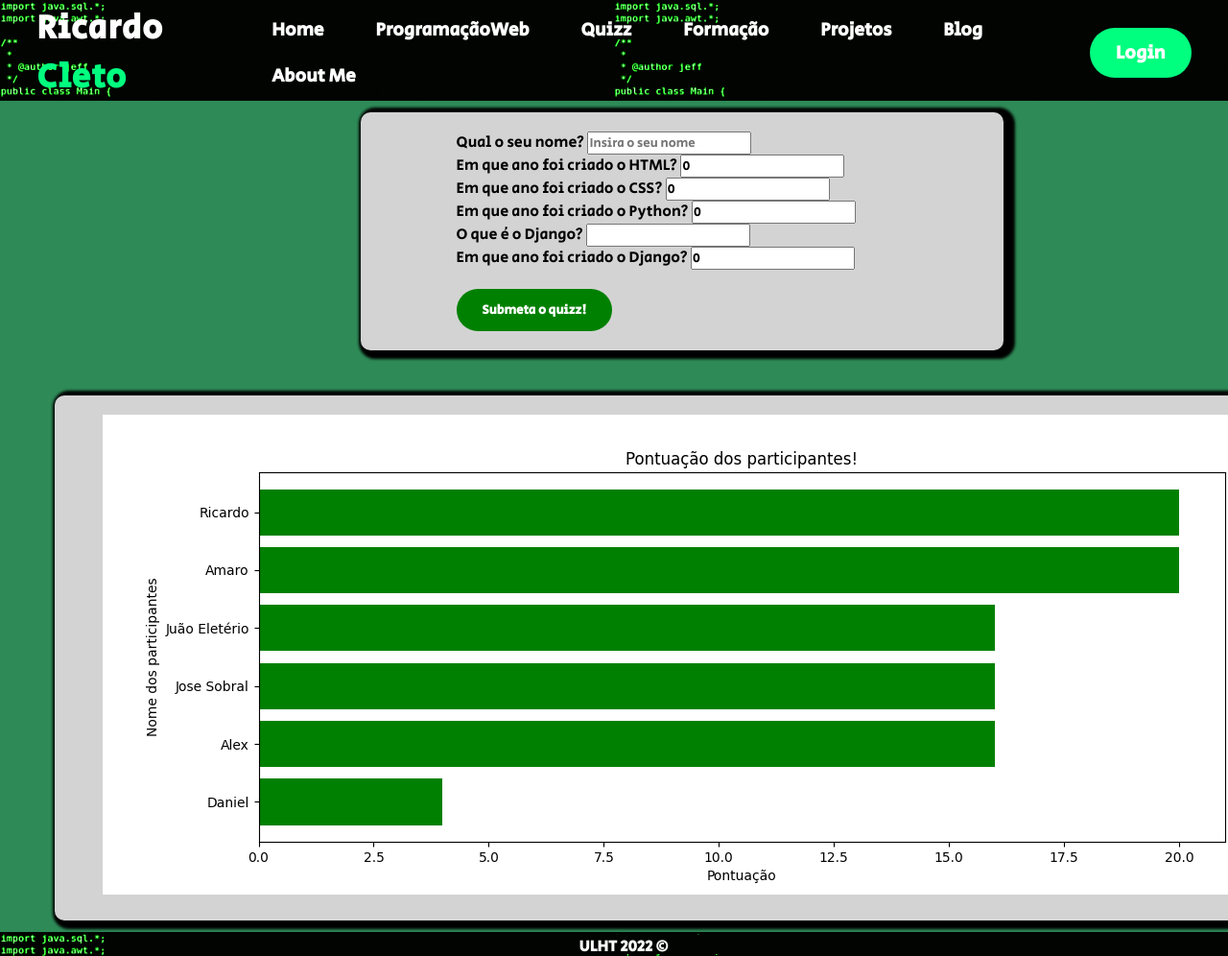
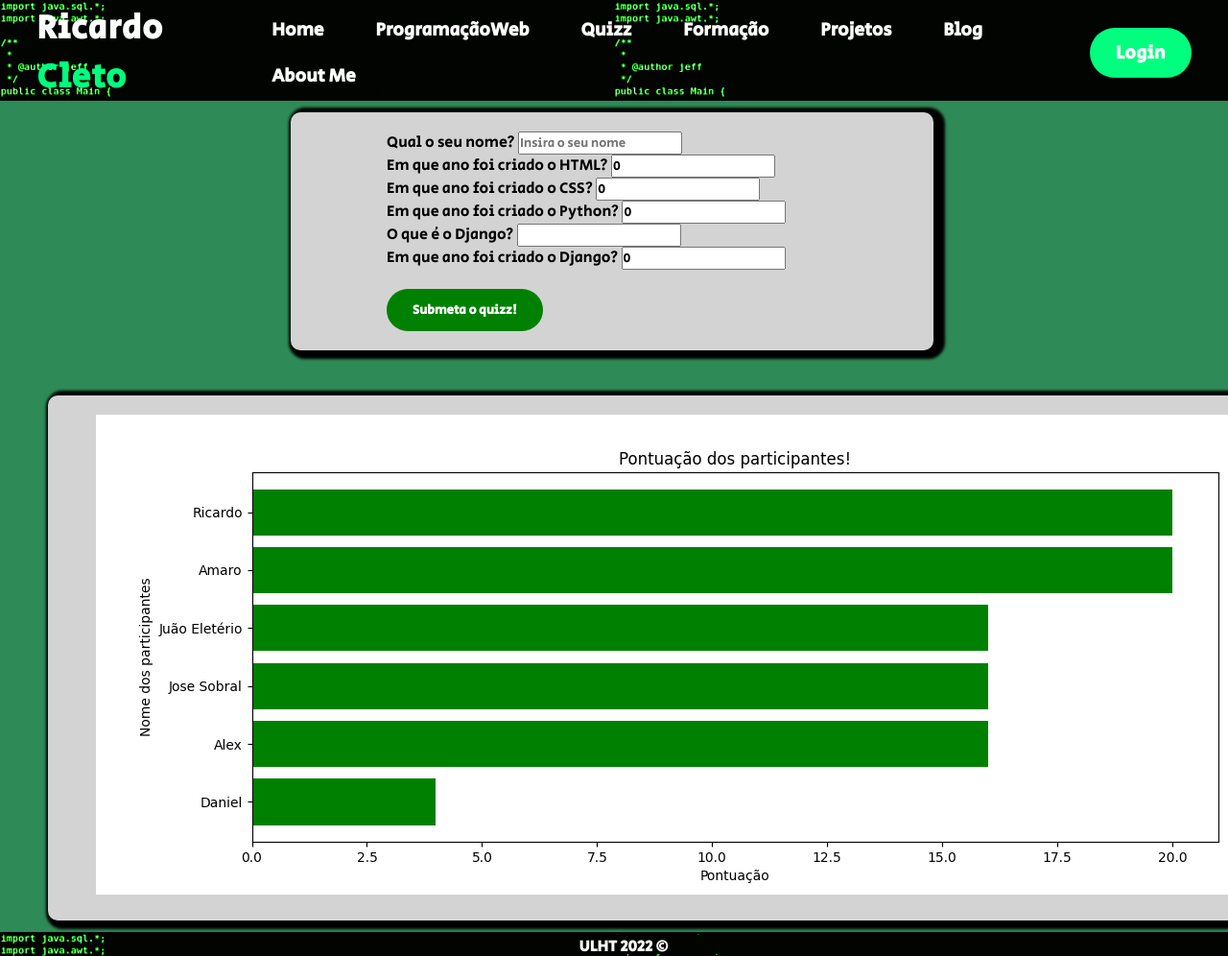
Before and after one commit to ricardocleto22006526/Projeto-PW-RicardoCleto-a22006526-, a Django app: template portfolio/templates/portfolio/quizz.html in a window 1280 px wide. Shown: the whole page at 96% size. Run offline with Django 4.2, Linux system fonts and the light colour scheme; the template is opened without the code that fills it: values named after a table or form of the project are taken from there, others are empty.

Commit message:
Alterações nos divs interiores

```diff
--- a/portfolio/static/portfolio/css/quizz.css
+++ b/portfolio/static/portfolio/css/quizz.css
@@ -52,12 +52,13 @@
     height: auto;
     width: auto;
     margin-top: -100px;
+    margin-left: auto;
 }
 
 .divRetangulos .post{
     height: auto;
     width: 600px;
-    margin-left: 35%;
+    margin-left: auto;
 }
 
 form{
```
